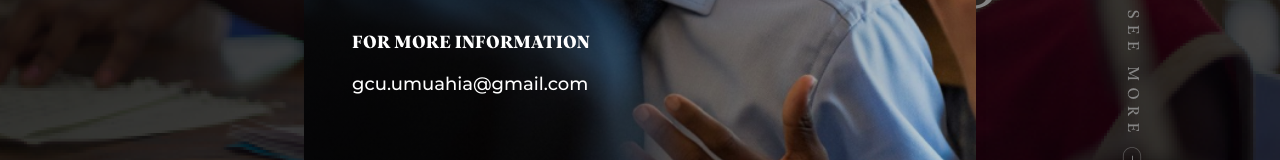
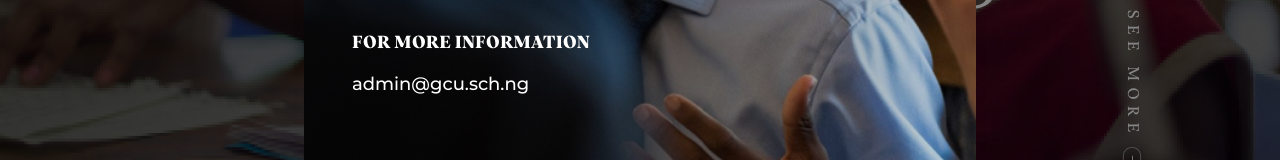
Before and after one commit to AllStackDev1/guc-website, a Next.js app: page / in a window 1280 px wide. Shown: the part 530-690 px from the top of the page. Built offline with nearby package versions, Linux system fonts and the light colour scheme; no server answers.

Commit message:
quick change

```diff
--- a/components/Home/Modals/Enroll.js
+++ b/components/Home/Modals/Enroll.js
@@ -90,7 +90,7 @@ const EnrollModal = ({ isOpen, onClose }) => {
               FOR MORE INFORMATION
             </Heading>
             <Text {...textStyles} fontWeight='500'>
-              gcu.umuahia@gmail.com
+              admin@gcu.sch.ng
             </Text>
           </Box>
         </ModalBody>
```
